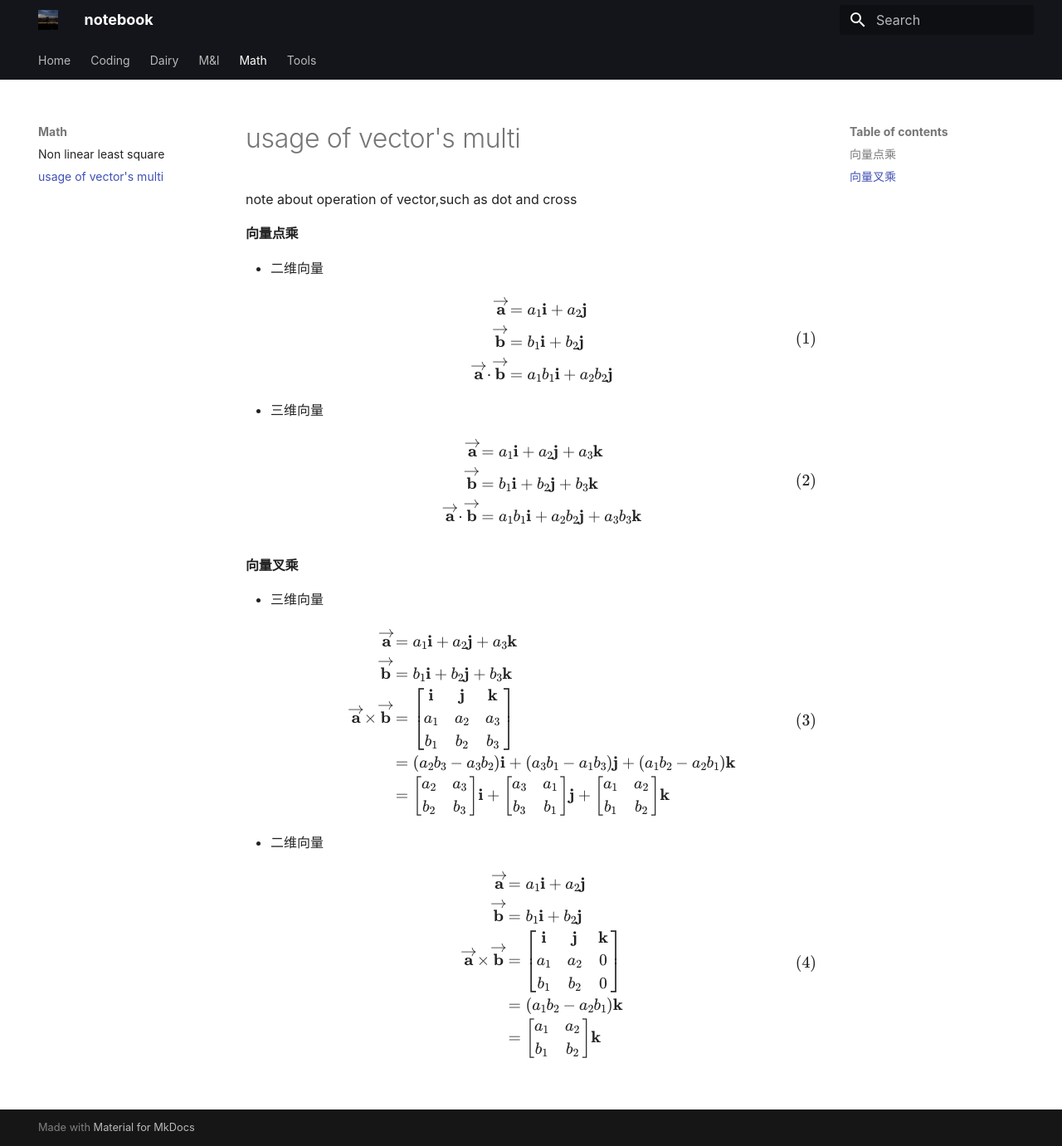
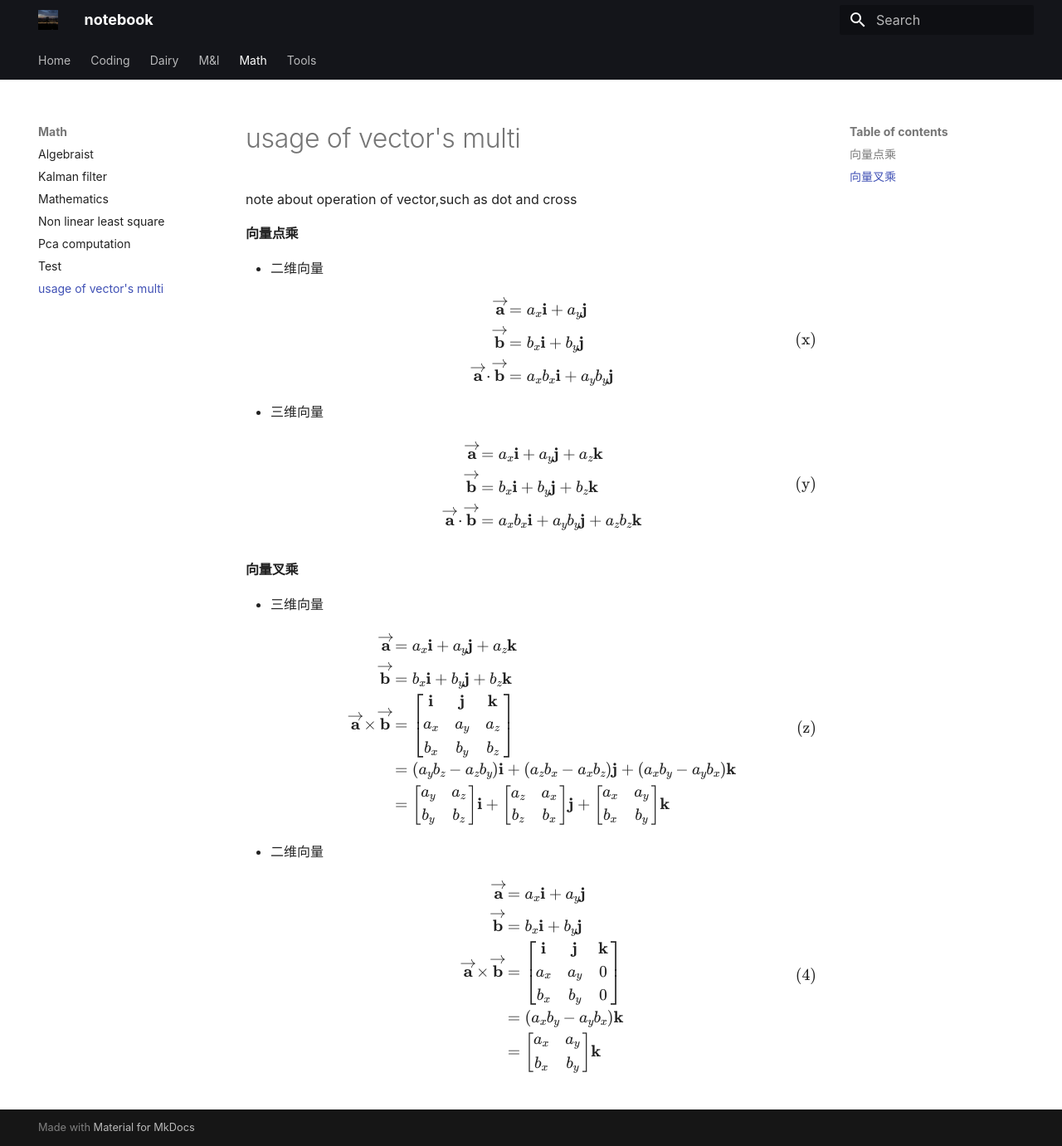
Before and after one commit to Soaringls/soaringls.github.io, an MkDocs documentation site: the page built from docs/math/vector_operation.md, in a window 1280 px wide and 1381 px high. Shown: the whole window at 83% size. Built offline with MkDocs 1.6.1 and Material for MkDocs 9.7.7, drawn with Linux system fonts in a browser that asks for light colours.

Commit message:
[note-mac-air] refactor note

```diff
--- a/docs/math/vector_operation.md
+++ b/docs/math/vector_operation.md
@@ -15,61 +15,61 @@ note about operation of vector,such as dot and cross
 - 二维向量
   $$
   \begin{aligned}
-    \mathbf{\overrightarrow{a}} &= a_1\mathbf{i}+a_2\mathbf{j}\\\\
-  \mathbf{\overrightarrow{b}} &= b_1\mathbf{i}+b_2\mathbf{j} \\\\
-  \mathbf{\overrightarrow{a}}\cdot\mathbf{\overrightarrow{b}} &= a_1b_1\mathbf{i}+a_2b_2\mathbf{j}
-  \end{aligned} \tag{1}
+    \mathbf{\overrightarrow{a}} &= a_x\mathbf{i}+a_y\mathbf{j}\\\\
+  \mathbf{\overrightarrow{b}} &= b_x\mathbf{i}+b_y\mathbf{j} \\\\
+  \mathbf{\overrightarrow{a}}\cdot\mathbf{\overrightarrow{b}} &= a_xb_x\mathbf{i}+a_yb_y\mathbf{j}
+  \end{aligned} \tag{x}
   $$
 - 三维向量
   $$
   \begin{aligned}
-    \mathbf{\overrightarrow{a}} &= a_1\mathbf{i}+a_2\mathbf{j}+a_3\mathbf{k}\\\\
-  \mathbf{\overrightarrow{b}} &= b_1\mathbf{i}+b_2\mathbf{j}+b_3\mathbf{k}  \\\\
-  \mathbf{\overrightarrow{a}}\cdot\mathbf{\overrightarrow{b}} &= a_1b_1\mathbf{i}+a_2b_2\mathbf{j}+a_3b_3\mathbf{k}
-  \end{aligned}\tag{2}
+    \mathbf{\overrightarrow{a}} &= a_x\mathbf{i}+a_y\mathbf{j}+a_z\mathbf{k}\\\\
+  \mathbf{\overrightarrow{b}} &= b_x\mathbf{i}+b_y\mathbf{j}+b_z\mathbf{k}  \\\\
+  \mathbf{\overrightarrow{a}}\cdot\mathbf{\overrightarrow{b}} &= a_xb_x\mathbf{i}+a_yb_y\mathbf{j}+a_zb_z\mathbf{k}
+  \end{aligned}\tag{y}
   $$
 #### 向量叉乘
 - 三维向量
   $$
   \begin{aligned}
-    \mathbf{\overrightarrow{a}} &= a_1\mathbf{i}+a_2\mathbf{j}+a_3\mathbf{k}\\\\
-  \mathbf{\overrightarrow{b}} &= b_1\mathbf{i}+b_2\mathbf{j}+b_3\mathbf{k}  \\\\
+    \mathbf{\overrightarrow{a}} &= a_x\mathbf{i}+a_y\mathbf{j}+a_z\mathbf{k}\\\\
+  \mathbf{\overrightarrow{b}} &= b_x\mathbf{i}+b_y\mathbf{j}+b_z\mathbf{k}  \\\\
   \mathbf{\overrightarrow{a}}\times\mathbf{\overrightarrow{b}} &=
      \begin{bmatrix}
      \mathbf{i} & \mathbf{j}& \mathbf{k}\\\\
-     a_1      & a_2     &a_3\\\\
-     b_1      & b_2     &b_3
-     \end{bmatrix} \\\\ &= (a_2b_3 - a_3b_2)\mathbf{i} + (a_3b_1 - a_1b_3)\mathbf{j} + (a_1b_2 - a_2b_1)\mathbf{k} \\\\
+     a_x      & a_y     &a_z\\\\
+     b_x      & b_y     &b_z
+     \end{bmatrix} \\\\ &= (a_yb_z - a_zb_y)\mathbf{i} + (a_zb_x - a_xb_z)\mathbf{j} + (a_xb_y - a_yb_x)\mathbf{k} \\\\
      &=
      \begin{bmatrix}
-     a_2 & a_3  \\\\
-     b_2 & b_3
+     a_y & a_z  \\\\
+     b_y & b_z
      \end{bmatrix}\mathbf{i} +
      \begin{bmatrix}
-     a_3 & a_1  \\\\
-     b_3 & b_1
+     a_z & a_x  \\\\
+     b_z & b_x
      \end{bmatrix}\mathbf{j}+
      \begin{bmatrix}
-     a_1 & a_2  \\\\
-     b_1 & b_2
+     a_x & a_y  \\\\
+     b_x & b_y
      \end{bmatrix}\mathbf{k}
-  \end{aligned}\tag{3}
+  \end{aligned}\tag{z}
   $$
 - 二维向量
   $$
   \begin{aligned}
-    \mathbf{\overrightarrow{a}} &= a_1\mathbf{i}+a_2\mathbf{j}\\\\
-  \mathbf{\overrightarrow{b}} &= b_1\mathbf{i}+b_2\mathbf{j}  \\\\
+    \mathbf{\overrightarrow{a}} &= a_x\mathbf{i}+a_y\mathbf{j}\\\\
+  \mathbf{\overrightarrow{b}} &= b_x\mathbf{i}+b_y\mathbf{j}  \\\\
   \mathbf{\overrightarrow{a}}\times\mathbf{\overrightarrow{b}} &=
      \begin{bmatrix}
      \mathbf{i} & \mathbf{j}& \mathbf{k}\\\\
-     a_1      & a_2     &0\\\\
-     b_1      & b_2     &0
-     \end{bmatrix} \\\\ &=  (a_1b_2 - a_2b_1)\mathbf{k} \\\\
+     a_x      & a_y     &0\\\\
+     b_x      & b_y     &0
+     \end{bmatrix} \\\\ &=  (a_xb_y - a_yb_x)\mathbf{k} \\\\
      &=
      \begin{bmatrix}
-     a_1 & a_2  \\\\
-     b_1 & b_2
+     a_x & a_y  \\\\
+     b_x & b_y
      \end{bmatrix}\mathbf{k}
   \end{aligned} \tag{4}
   $$
```
Also changed, not shown: other parts of docs/math/vector_operation.md (+1 -1 lines), docs.backend/useful_funcs_cpp.md (deleted, +0 -88 lines), docs/m&l/slam_basic.md (+1 -1 lines), docs/m&l/slam_quaternion_joan.md (added, +16 -0 lines), docs/m&l/slam_ypr_matrix.md (added, +18 -0 lines), docs/m&l/slambook2_appendix.md (added, +69 -0 lines), docs/math/algebraist.md (added, +54 -0 lines), docs/math/kalman_filter.md (added, +60 -0 lines), docs/math/mathematics.md (added, +11 -0 lines), docs/math/pca_computation.md (added, +28 -0 lines), docs/math/test.md (added, +12 -0 lines), docs/tools/usage_shortcut.md (+2 -10 lines).
